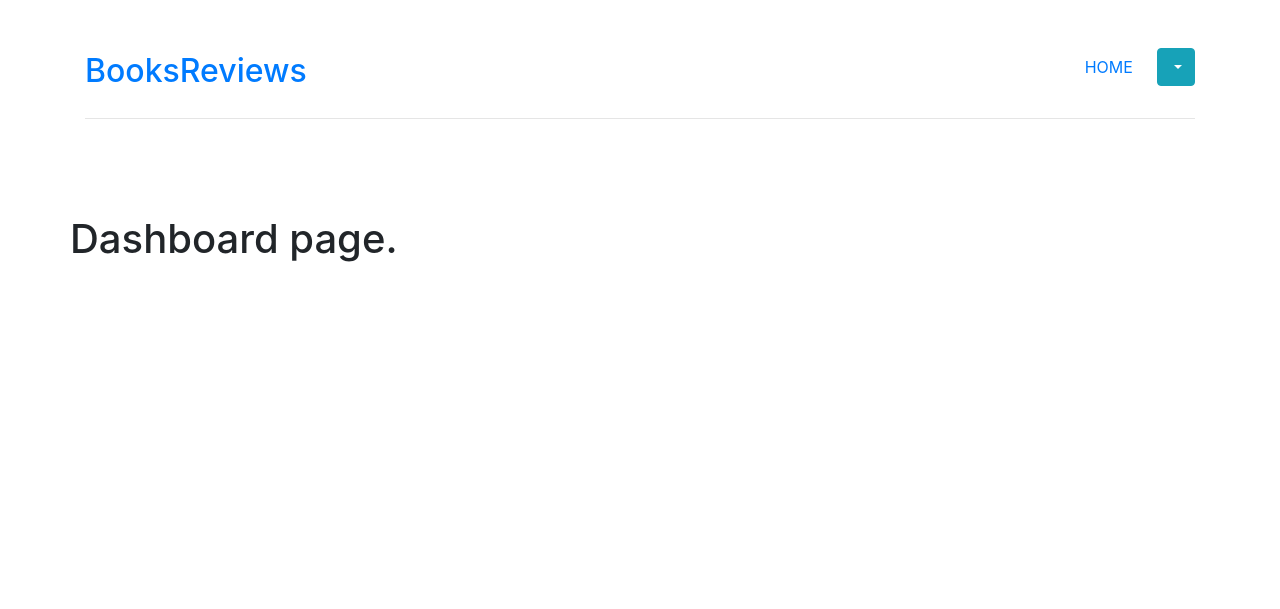
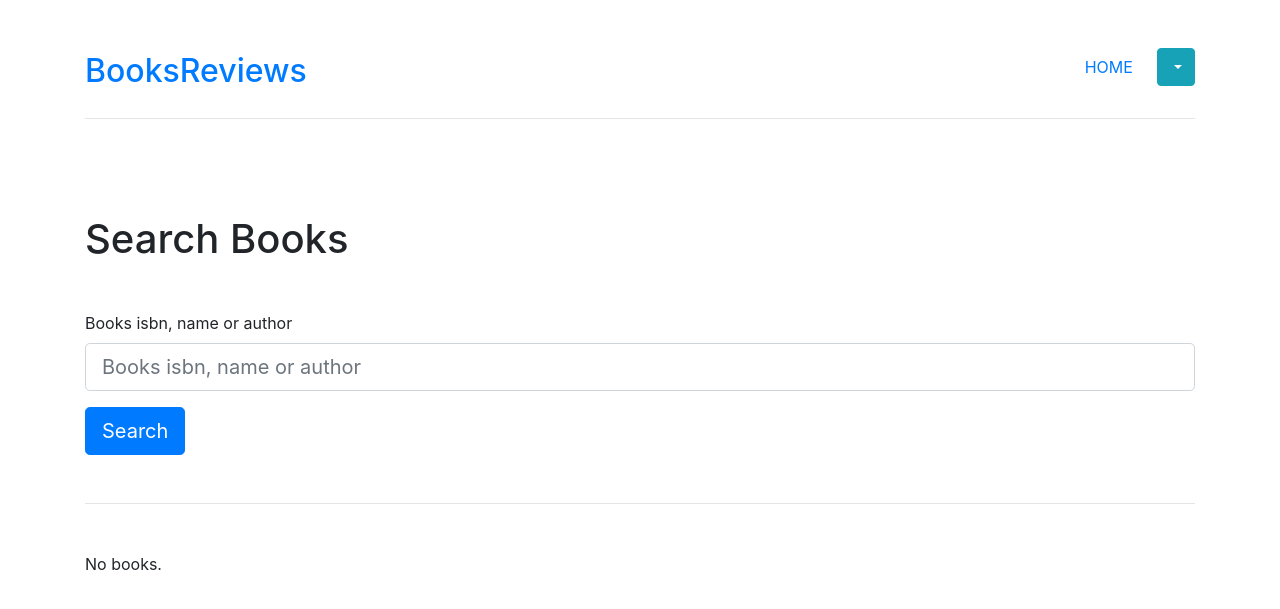
Before and after one commit to AhmedElaguab/books-webapp, a Flask app: template templates/dashboard.html in a window 1280 px wide. Shown: the top 609 px of the page. Run offline with Flask 2, Linux system fonts and the light colour scheme; the template is opened without the code that fills it, so the values that code supplies are empty; some libraries are stand-ins or nearby versions.

Commit message:
Add search books functionality

```diff
--- a/application.py
+++ b/application.py
@@ -140,7 +140,15 @@ def dashboard():
 
     # if user is logged in
     if "user" in session:
-        return render_template("dashboard.html")
+        books = []
+        book_query = request.args.get("name").strip()
+        if book_query:
+            # If, user enterd a search query
+            books = db.execute(
+                "SELECT * FROM books WHERE (isbn LIKE :name OR title LIKE :name OR author LIKE :name)", {"name": f"%{book_query}%"}).fetchall()
+            print(books)
+
+        return render_template("dashboard.html", books=books)
 
     # If no user is logged in, redirect to login page
     else:
--- a/templates/dashboard.html
+++ b/templates/dashboard.html
@@ -6,6 +6,36 @@
 <!-- Content block -->
 {% block content %}
 <div class="row">
-  <h1>Dashboard page.</h1>
+  <div class="col">
+    <h1 class="mb-5">Search Books</h1>
+    <form class="mb-5" action="{{ url_for('dashboard') }}" method="GET">
+      <div class="form-group">
+        <label for="book-name">Books isbn, name or author</label>
+        <input type="text" name="name" class="form-control form-control-lg" id="book-name"
+          placeholder="Books isbn, name or author">
+      </div>
+      <button type="submit" class="btn btn-primary btn-lg">Search</button>
+    </form>
+    <hr class="mb-5" />
+    <div class="books">
+      {% if books %}
+      <div class="row">
+        {% for book in books %}
+        <div class="col-12 col-md-6 col-lg-4">
+          <div class="card mb-2 w-100" style="width: 18rem;">
+            <div class="card-body">
+              <h5 class="card-title">{{ book.title }}</h5>
+              <h6 class="card-subtitle mb-2 text-muted">{{ book.author }}</h6>
+              <a href="#" class="card-link">More info</a>
+            </div>
+          </div>
+        </div>
+        {% endfor %}
+      </div>
+      {% else %}
+      <p>No books.</p>
+      {% endif %}
+    </div>
+  </div>
 </div>
 {% endblock %}
```
